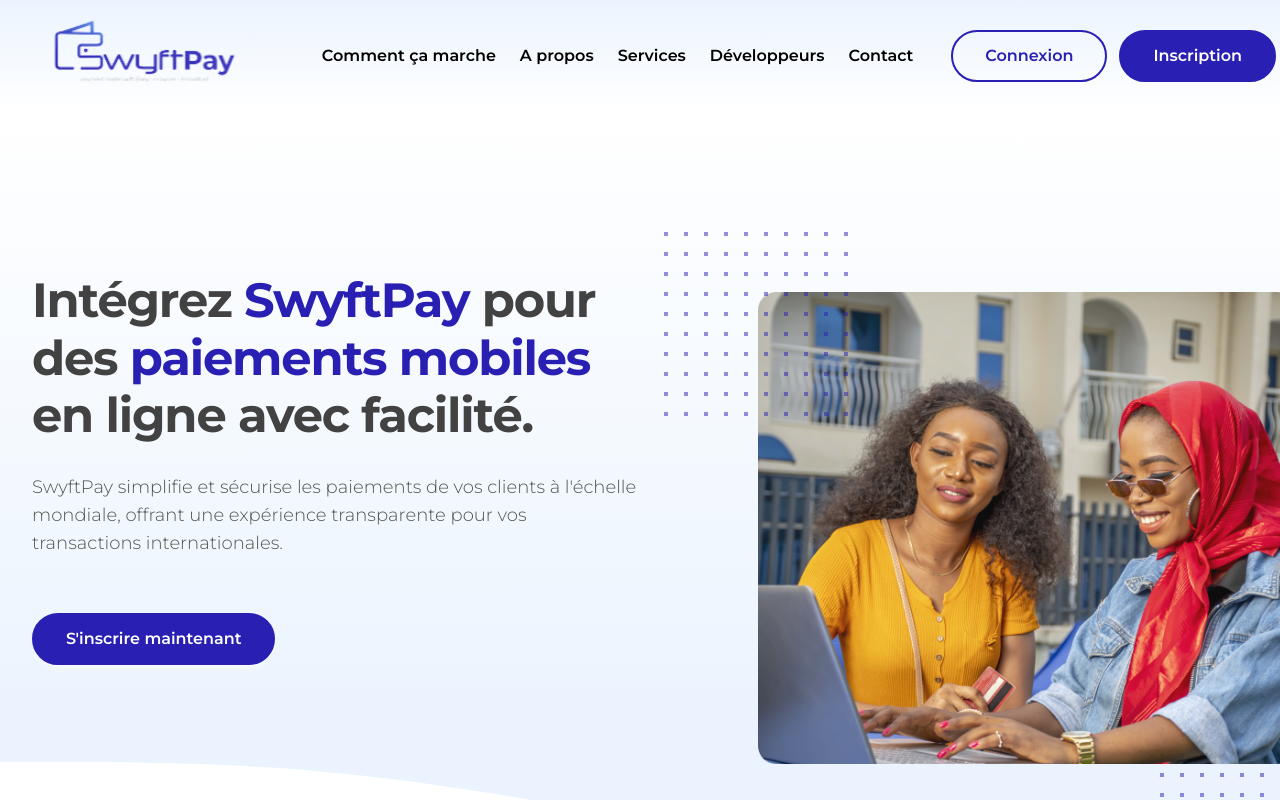
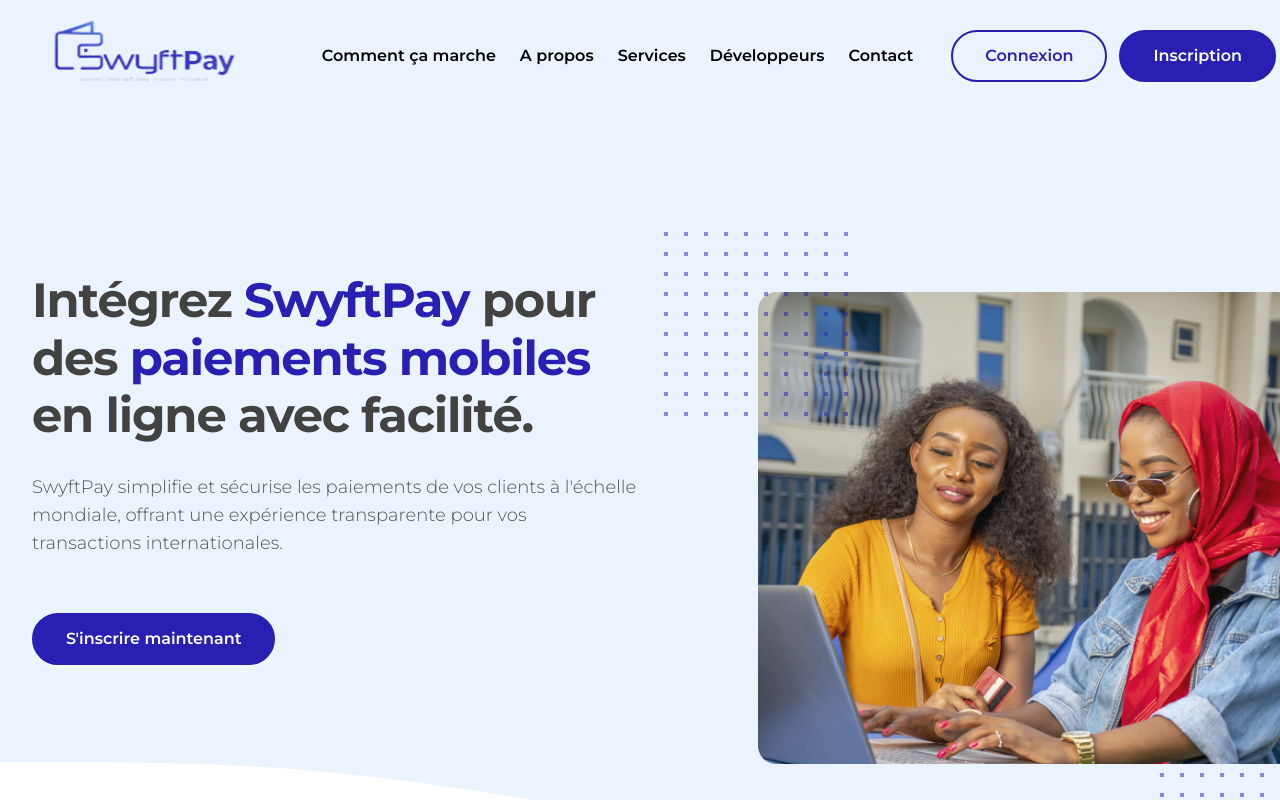
Before and after one commit to swyftpay-drc/frontend, a Next.js app: page / in a window 1280 px wide. Shown: the top 800 px of the page. Built offline with nearby package versions, Linux system fonts and the light colour scheme.

Commit message:
refactor:update

```diff
--- a/src/components/client/home/index.tsx
+++ b/src/components/client/home/index.tsx
@@ -13,7 +13,7 @@
   return (
     <>
       <Header />
-      <div className="bg-gradient-to-t  from-primary-400">
+      <div className=" bg-primary-400">
         <BaseContainer className="py-12 sm:py-10 md:pt-32">
           <BannerSection />
         </BaseContainer>
--- a/src/components/client/layouts/banner-section/index.tsx
+++ b/src/components/client/layouts/banner-section/index.tsx
@@ -10,7 +10,7 @@
 const BannerSection: React.FC<Props> = ({ title, subTitle }) => {
   return (
     <>
-      <div className="w-full bg-gradient-to-t  from-primary-400 pb-10 pt-9 md:pb-18 md:pt-12 lg:pb-18 lg:pt-12">
+      <div className="w-full bg-primary-400 pb-10 pt-9 md:pb-18 md:pt-12 lg:pb-18 lg:pt-12">
         <BaseContainer className="flex justify-center items-center">
           <div className="flex flex-col gap-2 md:gap-6 items-center">
             <h1 className="text-2xl md:text-4xl text-primary-900 font-bold">
--- a/src/components/client/layouts/navbar/index.tsx
+++ b/src/components/client/layouts/navbar/index.tsx
@@ -45,7 +45,7 @@
     );
   };
   return (
-    <div className="w-full bg-gradient-to-b  from-primary-400 relative">
+    <div className="w-full   bg-primary-400 relative">
       <div className="w-full py-4 flex flex-row items-center justify-between mx-auto max-w-7xl px-4 sm:px-6 md:px-8 xl:px-1">
         <div className="flex justify-between items-center p-0 z-50">
           <Link href={"/"} className="hidden xl:flex">
```
